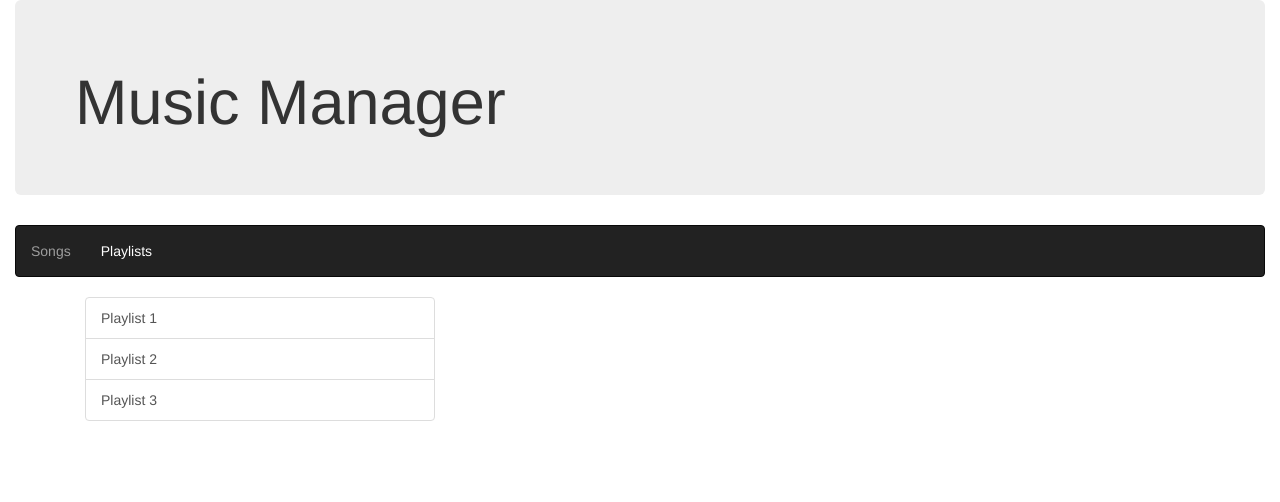
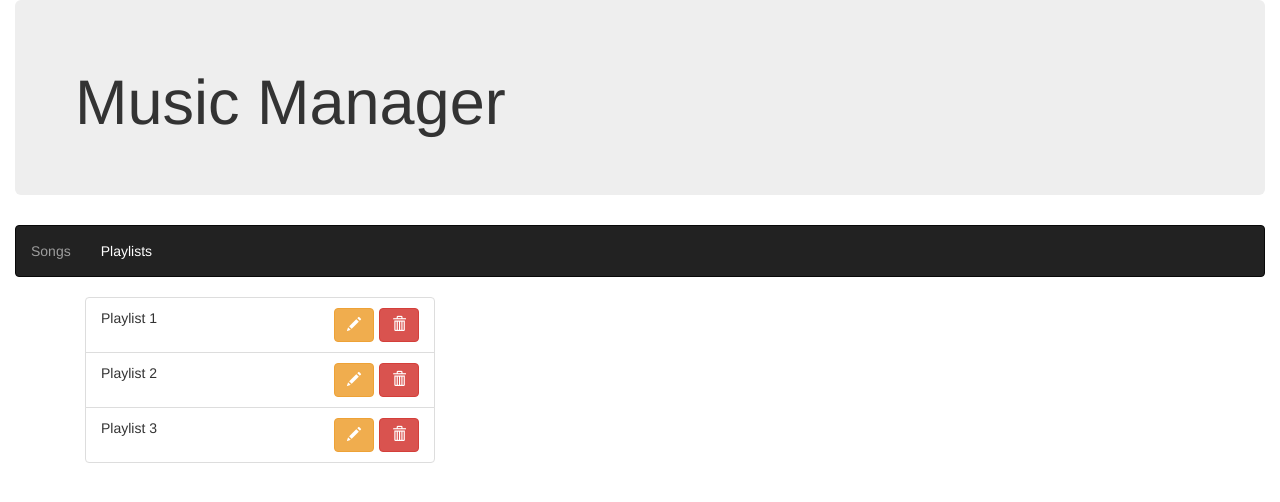
Before and after one commit to moewiz/music-manager, an Angular app: page /playlists in a window 1280 px wide. Shown: the top 502 px of the page. Built offline with nearby package versions, Linux system fonts and the light colour scheme.

Commit message:
- implement Playlist component: delete playlist. - remove comment

```diff
--- a/src/app/playlists/playlist.service.ts
+++ b/src/app/playlists/playlist.service.ts
@@ -1,7 +1,7 @@
 import { Injectable } from "@angular/core";
-import * as _ from 'lodash';
 import { Playlist } from "./playlist";
 import { PLAYLISTS } from "./mock-playlists";
+import * as _ from 'lodash';
 
 @Injectable()
 export class PlaylistService {
@@ -10,4 +10,10 @@ export class PlaylistService {
     return Promise.resolve(PLAYLISTS);
   }
 
+  deletePlaylists(_playlist: Playlist) {
+    this.getPlaylists().then((playlists: Playlist[]) => {
+      _.remove(playlists, playlist => _.isEqual(playlist, _playlist));
+    });
+  }
+
 }
--- a/src/app/playlists/playlists.component.css
+++ b/src/app/playlists/playlists.component.css
@@ -0,0 +1,3 @@
+.list-group .pull-right.btn {
+  margin-left: 5px;
+}
--- a/src/app/playlists/playlists.component.html
+++ b/src/app/playlists/playlists.component.html
@@ -1,10 +1,18 @@
 <div class="container">
   <div class="col-md-4">
-    <div class="list-group">
-      <a *ngFor="let playlist of playlists" class="list-group-item" (click)="onSelect(playlist)">{{ playlist.name }}</a>
-    </div>
+    <ul class="list-group">
+      <li *ngFor="let playlist of playlists" [class.active]="isHighlightPlaylist(playlist)" class="list-group-item"
+          (click)="onSelectOne(playlist)">
+        <span class="pull-left">{{ playlist.name }}</span>
+        <button class="pull-right btn btn-danger" (click)="onDelete(playlist, $event)"><span
+          class="glyphicon glyphicon-trash"></span></button>
+        <button class="pull-right btn btn-warning" (click)="onEdit(playlist, $event)"><span
+          class="glyphicon glyphicon-pencil"></span></button>
+        <div class="clearfix"></div>
+      </li>
+    </ul>
   </div>
-  <div class="col-md-8" *ngIf="havePlaylistSelected()">
+  <div class="col-md-8" *ngIf="isShowListSongs()">
     <table class="table table-cell">
       <thead>
       <tr>
--- a/src/app/playlists/playlists.component.ts
+++ b/src/app/playlists/playlists.component.ts
@@ -14,7 +14,7 @@ import { SongService } from "../songs/song.service";
 export class PlaylistsComponent implements OnInit {
   playlists: Playlist[] = [];
   songs: Song[] = [];
-  playlistSelected: Playlist = new Playlist();
+  playlistSelected: Playlist[] = [];
 
   constructor(private playlistService: PlaylistService, private songService: SongService) {
   }
@@ -23,13 +23,30 @@ export class PlaylistsComponent implements OnInit {
     this.getPlaylists();
   }
 
-  havePlaylistSelected(): boolean {
-    return _.get(this.playlistSelected, 'name', false);
+  onSelectOne(playlist: Playlist) {
+    this.playlistSelected.length = 0;
+    this.playlistSelected.push(playlist);
+
+    if (this.isShowListSongs()) {
+      this.songService.getSongsForPlaylist(this.playlistSelected[0].songs).then((songs: Song[]) => this.songs = songs);
+    } else {
+      this.songs.length = 0;
+    }
   }
 
-  onSelect(playlist: Playlist) {
-    this.playlistSelected = playlist;
-    this.songService.getSongsForPlaylist(this.playlistSelected.songs).then((songs: Song[]) => this.songs = songs);
+  onDelete(playlist, event) {
+    this.onSelectOne(playlist);
+
+    if (confirm("Are you sure you want to delete this playlist?")) {
+      this.playlistService.deletePlaylists(playlist);
+      this.playlistSelected.length = 0;
+    }
+
+    event.stopPropagation();
+  }
+
+  onEdit(playlist: Playlist, event) {
+    event.stopPropagation();
   }
 
   getPlaylists(): void {
@@ -37,4 +54,12 @@ export class PlaylistsComponent implements OnInit {
       this.playlists = playlists;
     });
   }
+
+  isHighlightPlaylist(playlist: Playlist) {
+    return _.find(this.playlistSelected, playlist);
+  }
+
+  isShowListSongs() {
+    return this.playlistSelected.length === 1
+  }
 }
--- a/src/tsconfig.json
+++ b/src/tsconfig.json
@@ -10,7 +10,7 @@
     "moduleResolution": "node",
     "outDir": "../dist/out-tsc",
     "sourceMap": true,
-    "target": "es5",
+    "target": "es6",
     "typeRoots": [
       "../node_modules/@types"
     ]
```
Also changed, not shown: src/app/songs/song.service.ts (+0 -9 lines).
